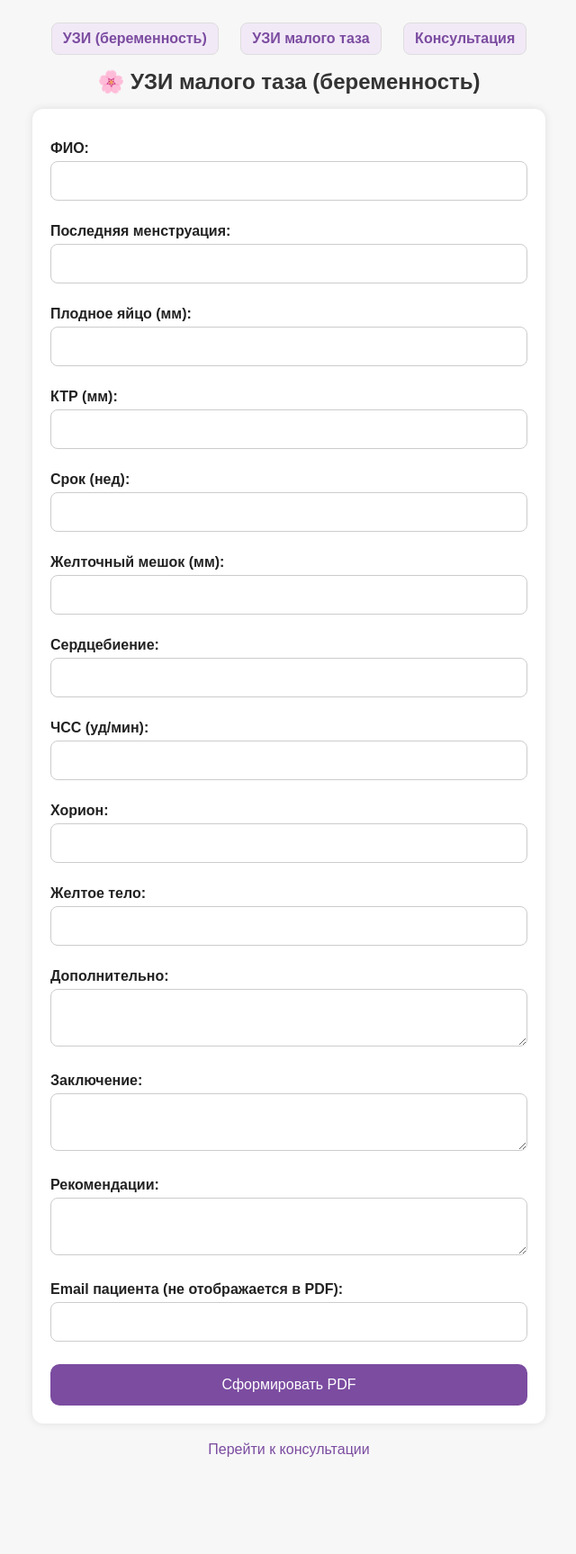
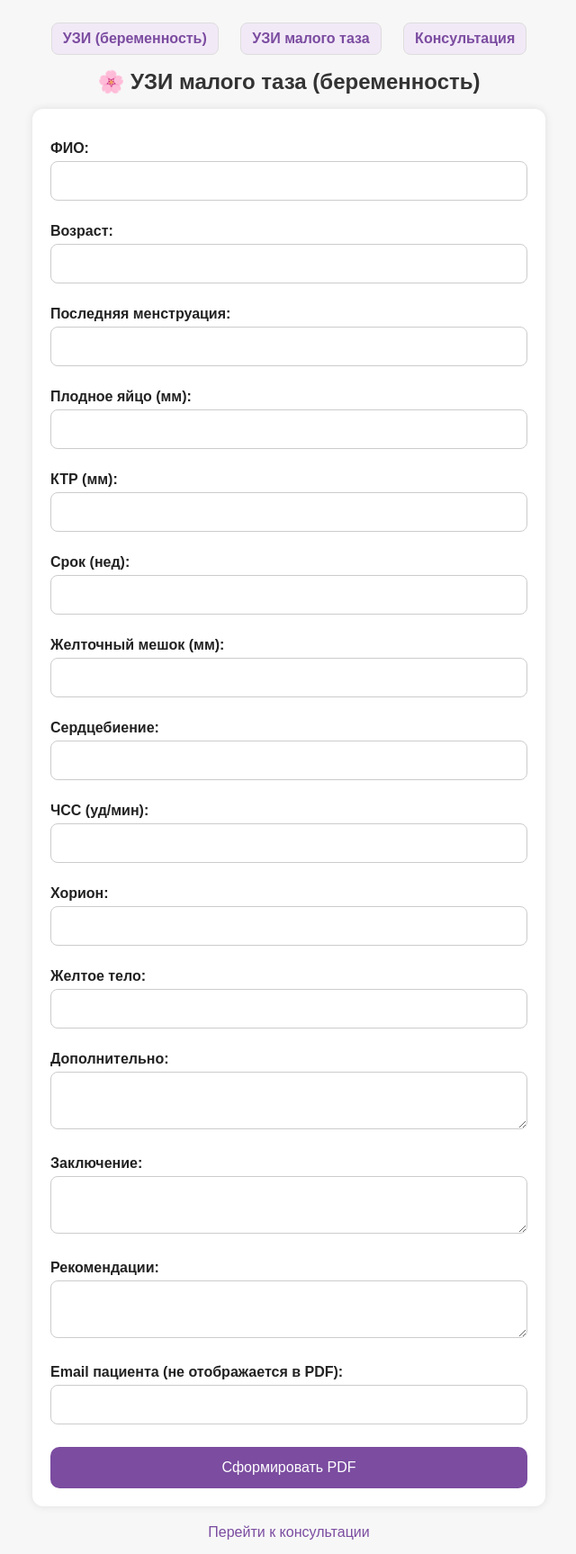
Before and after one commit to Yuliia921/new20-04-2025, a FastAPI app: page / in a window 1280 px wide. Shown: the whole page at 90% size, without its empty margins (319-959 px from the left). Before the commit the page ends 1619 px from the top, so only its background shows below. Run offline with FastAPI, Linux system fonts and the light colour scheme.

Commit message:
Update index.html

```diff
--- a/templates/index.html
+++ b/templates/index.html
@@ -33,6 +33,9 @@
     <form action="/generate_pdf" method="post">
         <label>ФИО:</label>
         <input type="text" name="fio">
+
+        <label>Возраст:</label>
+        <input type="text" name="age">
 
                 <label>Последняя менструация:</label>
         <input type="text" name="lmp">
```
